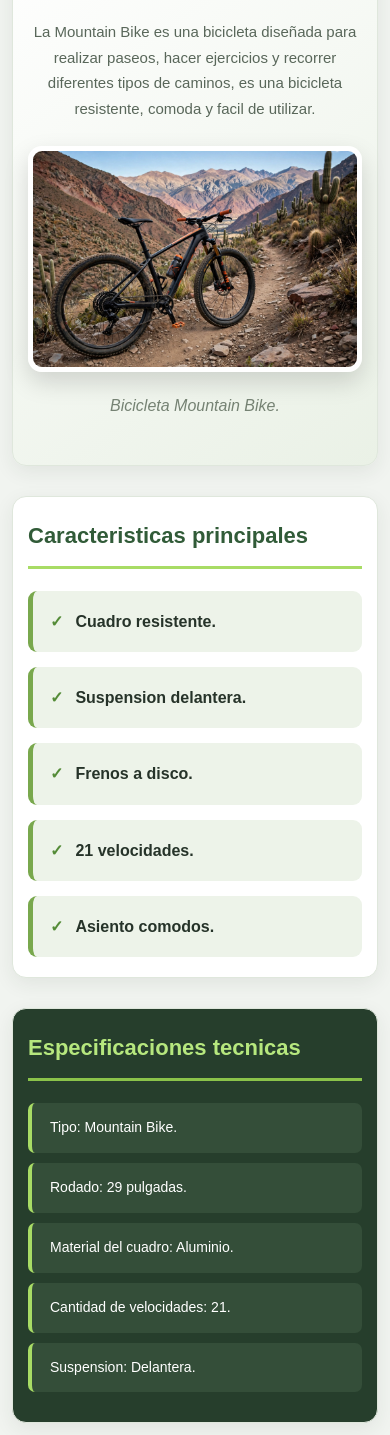
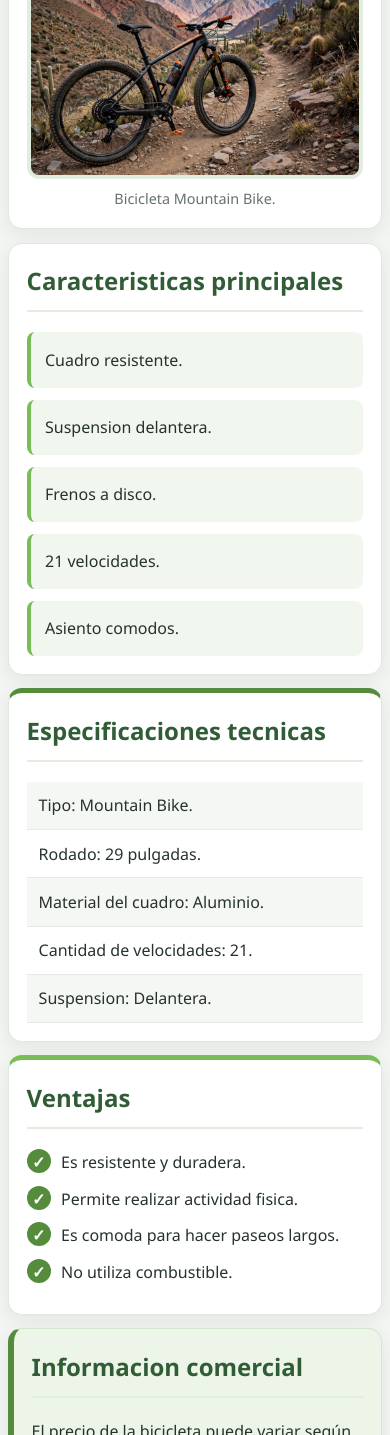
Before and after one commit to SebastianG93/PW2026-Practicas, a plain HTML site: page TP2/Ejercicio4/Ejercicio4.html in a window 390 px wide. Shown: the part 565-2000 px from the top of the page. Drawn offline with Linux system fonts and the light colour scheme.

Commit message:
modifique el estilo del ejercicio 4

```diff
--- a/TP2/Ejercicio4/estilos.css
+++ b/TP2/Ejercicio4/estilos.css
@@ -1,382 +1,224 @@
 * {
-    margin: 0;
-    padding: 0;
     box-sizing: border-box;
 }
 
-html {
-    scroll-behavior: smooth;
+:root {
+    font-family: "Segoe UI", Arial, sans-serif;
+    color: #26332c;
+    background: #f2f5f2;
+    line-height: 1.65;
 }
 
 body {
-    font-family: Arial, Helvetica, sans-serif;
-    background-color: #f1f4f0;
-    color: #263329;
-    line-height: 1.7;
+    margin: 0;
 }
 
-/* ==========================================
-   ENCABEZADO
-========================================== */
-
 header {
-    background: linear-gradient(135deg, #111c16, #263e2c);
+    padding: 2rem 1rem;
     color: white;
     text-align: center;
-    padding: 50px 20px;
-    border-bottom: 5px solid #8bc34a;
+    background: #18211c;
+    border-bottom: 5px solid #78bd55;
 }
 
 header h1 {
-    font-size: 43px;
-    color: #a8dc65;
-    text-transform: uppercase;
-    letter-spacing: 2px;
-    margin-bottom: 25px;
+    margin: 0 0 1.25rem;
+    font-size: clamp(2rem, 5vw, 3rem);
 }
-
-/* ==========================================
-   NAVEGACION
-========================================== */
 
 nav {
     display: flex;
+    flex-wrap: wrap;
     justify-content: center;
-    flex-wrap: wrap;
-    gap: 12px;
+    gap: 0.6rem;
 }
 
 nav a {
+    padding: 0.5rem 0.9rem;
     color: white;
     text-decoration: none;
-    background-color: #344b38;
-    padding: 10px 19px;
-    border-radius: 25px;
-    font-size: 14px;
-    font-weight: bold;
-    transition: all 0.3s ease;
+    background: #303b33;
+    border: 1px solid #4b5b4e;
+    border-radius: 7px;
+    transition: background-color 0.2s, transform 0.2s;
 }
 
-nav a:hover {
-    background-color: #8bc34a;
-    color: #17251a;
-    transform: translateY(-3px);
+nav a:hover,
+nav a:focus-visible {
+    background: #548c3c;
+    transform: translateY(-2px);
 }
 
-/* ==========================================
-   CONTENIDO PRINCIPAL
-========================================== */
-
 main {
-    max-width: 1100px;
-    margin: 45px auto;
-    padding: 0 25px;
+    display: grid;
+    grid-template-columns: repeat(2, minmax(0, 1fr));
+    gap: 1.2rem;
+    width: min(100% - 2rem, 1050px);
+    margin: 2rem auto;
 }
 
-/* ==========================================
-   SECCIONES
-========================================== */
-
 section {
-    background-color: #ffffff;
-    padding: 35px;
-    margin-bottom: 30px;
+    padding: 1.5rem;
+    background: white;
+    border: 1px solid #e0e7e0;
     border-radius: 14px;
-    border: 1px solid #dfe7dc;
-    box-shadow: 0 6px 20px rgba(35, 55, 38, 0.08);
-    transition: transform 0.3s ease;
+    box-shadow: 0 5px 18px #17251a12;
 }
 
-section:hover {
-    transform: translateY(-3px);
+section h2,
+section h3 {
+    color: #315d36;
 }
 
 section h2 {
-    color: #315b38;
-    font-size: 27px;
-    margin-bottom: 22px;
-    padding-bottom: 12px;
-    border-bottom: 3px solid #a8dc65;
+    margin-top: 0;
+    padding-bottom: 0.6rem;
+    border-bottom: 2px solid #e2eddf;
 }
 
-section h3 {
-    color: #426b43;
-    font-size: 21px;
-    margin: 25px 0 12px;
-}
-
-/* ==========================================
-   INICIO E IMAGEN DEL PRODUCTO
-========================================== */
-
-#inicio {
-    text-align: center;
-    background: linear-gradient(145deg, #ffffff, #eaf1e6);
-}
-
-#inicio h2 {
-    font-size: 32px;
-}
-
-#inicio p {
-    max-width: 800px;
-    margin: 0 auto 25px;
-    font-size: 17px;
-    color: #59675a;
+#inicio,
+#informacion {
+    grid-column: 1 / -1;
 }
 
 #inicio figure {
-    margin: 25px auto;
+    margin: 1.5rem 0 0;
+    text-align: center;
 }
 
 #inicio img {
-    width: 100%;
-    max-width: 650px;
+    display: block;
+    width: min(100%, 750px);
     height: auto;
-    border-radius: 14px;
-    border: 5px solid white;
-    box-shadow: 0 10px 25px rgba(0, 0, 0, 0.15);
-    transition: transform 0.4s ease;
-}
-
-#inicio img:hover {
-    transform: scale(1.03);
+    margin: 0 auto;
+    border: 4px solid #e2eddf;
+    border-radius: 12px;
 }
 
 figcaption {
-    color: #758273;
-    font-style: italic;
-    margin-top: 12px;
+    margin-top: 0.5rem;
+    color: #667269;
+    font-size: 0.9rem;
 }
-
-/* ==========================================
-   CARACTERISTICAS PRINCIPALES
-========================================== */
 
 #caracteristicas ul {
     display: grid;
-    grid-template-columns: repeat(2, 1fr);
-    gap: 15px;
+    grid-template-columns: repeat(2, minmax(0, 1fr));
+    gap: 0.75rem;
+    margin: 0;
+    padding: 0;
     list-style: none;
-    padding: 0;
 }
 
 #caracteristicas li {
-    background-color: #edf3e9;
-    padding: 17px;
-    border-radius: 9px;
-    border-left: 5px solid #79a84d;
-    font-weight: bold;
-    transition: all 0.3s ease;
+    padding: 0.9rem;
+    background: #f1f7ee;
+    border-left: 4px solid #78bd55;
+    border-radius: 8px;
 }
 
-#caracteristicas li::before {
-    content: "✓";
-    color: #548b37;
-    font-weight: bold;
-    margin-right: 12px;
-}
-
-#caracteristicas li:hover {
-    background-color: #dcebd2;
-    transform: translateX(5px);
-}
-
-/* ==========================================
-   ESPECIFICACIONES TECNICAS
-========================================== */
-
 #especificaciones {
-    background-color: #263e2c;
-    color: white;
-}
-
-#especificaciones h2 {
-    color: #b6e77e;
-    border-bottom-color: #8bc34a;
+    border-top: 5px solid #548c3c;
 }
 
 #especificaciones ul {
+    margin: 0;
+    padding: 0;
     list-style: none;
-    padding: 0;
 }
 
 #especificaciones li {
-    padding: 13px 18px;
-    margin-bottom: 10px;
-    background-color: #344e39;
-    border-radius: 7px;
-    border-left: 4px solid #a8dc65;
+    padding: 0.65rem 0.75rem;
+    border-bottom: 1px solid #e5eae5;
 }
 
-#especificaciones li:hover {
-    background-color: #405e45;
+#especificaciones li:nth-child(odd) {
+    background: #f4f7f3;
 }
 
-/* ==========================================
-   VENTAJAS
-========================================== */
+#ventajas {
+    border-top: 5px solid #78bd55;
+}
 
 #ventajas ul {
+    margin: 0;
+    padding: 0;
     list-style: none;
-    padding: 0;
-    display: grid;
-    grid-template-columns: repeat(2, 1fr);
-    gap: 15px;
 }
 
 #ventajas li {
-    background-color: #f0f5ed;
-    padding: 18px;
-    border-radius: 10px;
-    text-align: center;
-    border: 1px solid #dce8d6;
-    transition: all 0.3s ease;
+    display: flex;
+    align-items: flex-start;
+    gap: 0.65rem;
+    margin: 0.65rem 0;
 }
 
 #ventajas li::before {
-    content: "★";
-    display: block;
-    color: #82ad4e;
-    font-size: 25px;
-    margin-bottom: 5px;
+    content: "✓";
+    display: inline-grid;
+    flex: 0 0 1.5rem;
+    width: 1.5rem;
+    height: 1.5rem;
+    place-items: center;
+    color: white;
+    font-weight: bold;
+    background: #548c3c;
+    border-radius: 50%;
 }
 
-#ventajas li:hover {
-    background-color: #e1efd7;
-    transform: translateY(-4px);
-}
-
-/* ==========================================
-   INFORMACION COMERCIAL
-========================================== */
-
 #informacion {
-    border-left: 6px solid #8bc34a;
-}
-
-#informacion p {
-    margin-bottom: 15px;
-    color: #566357;
+    background: #edf5e9;
+    border: 1px solid #d5e6ce;
+    border-left: 6px solid #548c3c;
 }
 
 #informacion h3 {
-    padding-bottom: 10px;
-    border-bottom: 2px solid #dce8d6;
+    margin-top: 1.5rem;
 }
 
 #informacion a {
-    display: inline-block;
-    background-color: #315b38;
-    color: white;
-    text-decoration: none;
-    padding: 13px 24px;
-    margin-top: 10px;
-    border-radius: 7px;
-    font-weight: bold;
-    transition: all 0.3s ease;
+    color: #315d36;
+    font-weight: 600;
 }
 
-#informacion a:hover {
-    background-color: #8bc34a;
-    color: #17251a;
-    transform: translateY(-3px);
-}
-
-/* ==========================================
-   PIE DE PAGINA
-========================================== */
-
 footer {
-    background-color: #111c16;
-    color: #d4dfd1;
+    padding: 1.2rem;
+    color: #dce5dc;
     text-align: center;
-    padding: 28px 20px;
-    border-top: 5px solid #8bc34a;
+    background: #18211c;
 }
 
 footer p {
-    font-size: 14px;
+    margin: 0;
 }
 
-/* ==========================================
-   RESPONSIVE DESIGN - TABLETS
-========================================== */
-
-@media screen and (max-width: 768px) {
-
-    header h1 {
-        font-size: 34px;
+@media (max-width: 650px) {
+    main {
+        grid-template-columns: 1fr;
+        width: min(100% - 1rem, 550px);
+        margin: 1rem auto;
+        gap: 0.85rem;
     }
 
-    main {
-        padding: 0 15px;
+    #inicio,
+    #informacion {
+        grid-column: auto;
     }
 
     section {
-        padding: 25px;
+        padding: 1.1rem;
     }
 
-    #caracteristicas ul,
-    #ventajas ul {
+    #caracteristicas ul {
         grid-template-columns: 1fr;
-    }
-}
-
-/* ==========================================
-   RESPONSIVE DESIGN - CELULARES
-========================================== */
-
-@media screen and (max-width: 480px) {
-
-    header {
-        padding: 35px 15px;
-    }
-
-    header h1 {
-        font-size: 27px;
-        letter-spacing: 1px;
     }
 
     nav {
-        flex-direction: column;
+        gap: 0.4rem;
     }
 
     nav a {
-        width: 100%;
-    }
-
-    main {
-        margin: 25px auto;
-        padding: 0 12px;
-    }
-
-    section {
-        padding: 20px 15px;
-    }
-
-    section h2 {
-        font-size: 22px;
-    }
-
-    #inicio h2 {
-        font-size: 25px;
-    }
-
-    #inicio p {
-        font-size: 15px;
-    }
-
-    #inicio img {
-        width: 100%;
-    }
-
-    #especificaciones li {
-        font-size: 14px;
-    }
-
-    #informacion a {
-        width: 100%;
-        text-align: center;
+        padding: 0.45rem 0.7rem;
+        font-size: 0.9rem;
     }
 }
```
